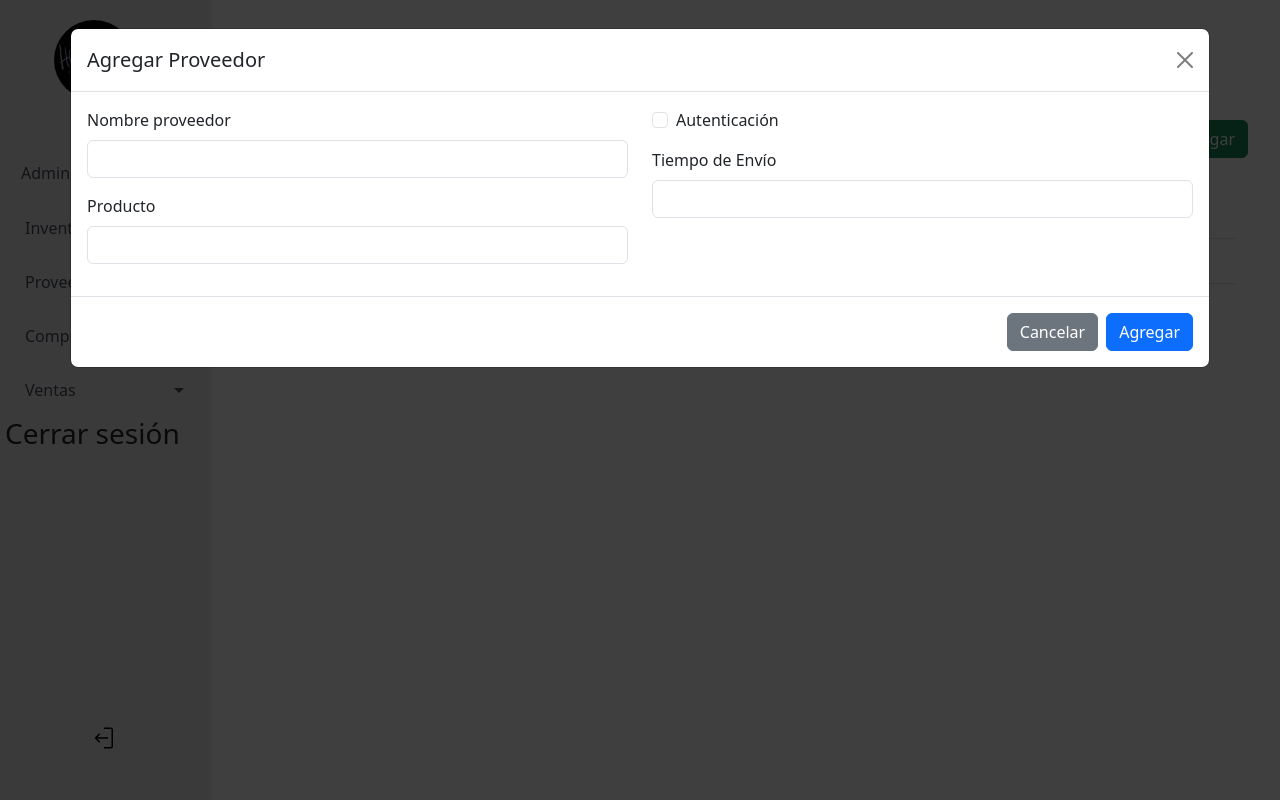
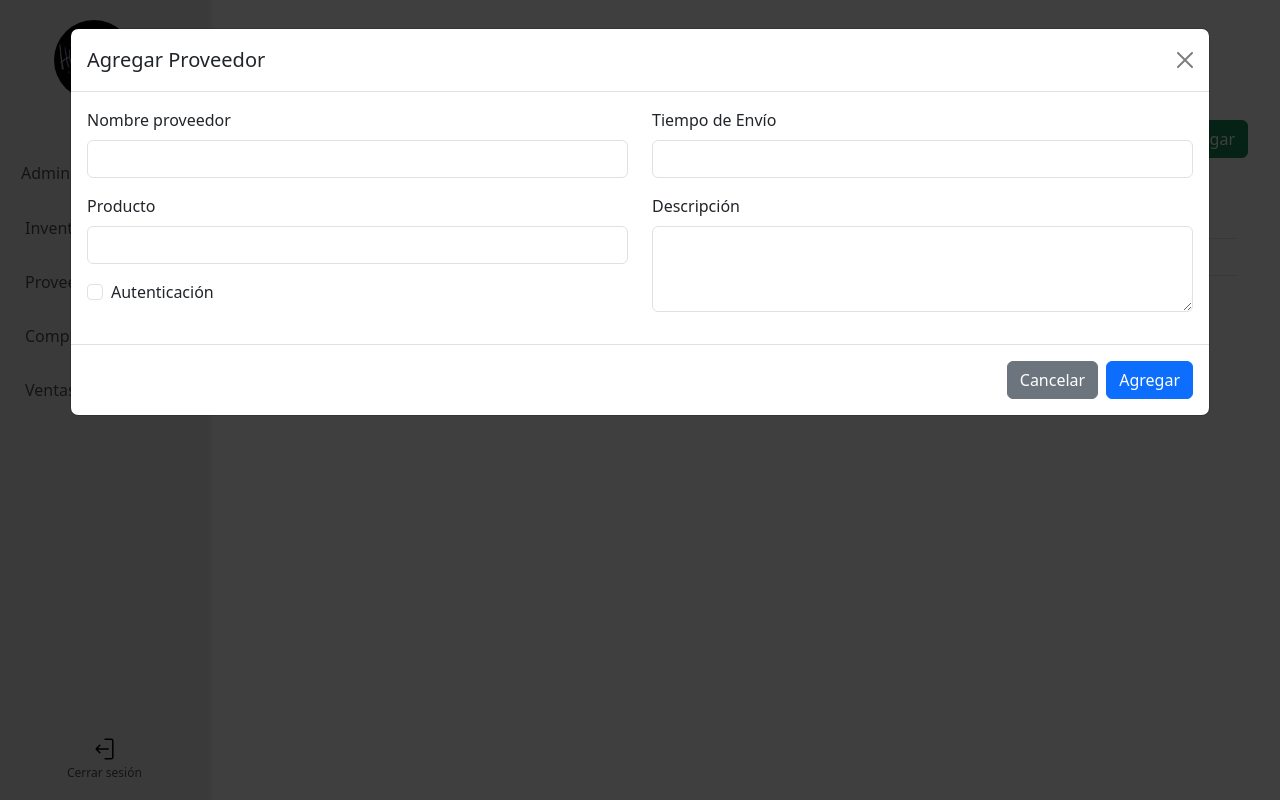
Before and after one commit to AntoCuba/Especialidad-I, a Django app: page /proveedores/ in a window 1280 px wide, after a click on "Agregar". Run offline with Django 5.2, Linux system fonts and the light colour scheme; a user stored in the database is signed in; tables that the repository leaves empty hold one stand-in row (values such as "Sample post").

Commit message:
fix: Se arregló Listar Proveedores y texto Sidebar

```diff
--- a/Especialidad/core/static/css/sidebar.css
+++ b/Especialidad/core/static/css/sidebar.css
@@ -101,3 +101,33 @@ body {
 .logo:hover {
   transform: scale(1.05);
 }
+
+.sidebar-logout-container {
+    position: absolute;
+    bottom: 20px;
+    left: 50%;
+    transform: translateX(-50%);
+    display: flex;
+    flex-direction: column;
+    align-items: center;
+    gap: 5px;
+}
+
+.logout-text {
+    font-size: 0.75rem;
+    color: var(--text-color);
+    margin: 0;
+    font-weight: 500;
+    user-select: none;
+}
+
+.btn-logout img {
+    width: 28px;
+    height: 28px;
+    transition: transform 0.3s ease;
+}
+
+.btn-logout:hover img {
+    transform: scale(1.1);
+    cursor: pointer;
+}
--- a/Especialidad/core/templates/layout.html
+++ b/Especialidad/core/templates/layout.html
@@ -69,13 +69,15 @@
                     </ul>
                 </li>
             </ul>
-            <h3> Cerrar sesión </h3>
-            <form method="post" action="{% url 'logout' %}" style="position: absolute; bottom: 50px; left: 50%; transform: translateX(-50%);">
-                {% csrf_token %}
-                <button type="submit" class="btn btn-logout" style="background: none; border: none; padding: 0;">
-                    <img src="{% static 'images/log-out-outlined-svgrepo-com.svg' %}" alt="Cerrar sesión" style="width: 24px; height: 24px;">
-                </button>
-            </form>
+            <div class="sidebar-logout-container">
+                <form method="post" action="{% url 'logout' %}">
+                    {% csrf_token %}
+                    <button type="submit" class="btn btn-logout" style="background: none; border: none; padding: 0;">
+                        <img src="{% static 'images/log-out-outlined-svgrepo-com.svg' %}" alt="Cerrar sesión" style="width: 24px; height: 24px;">
+                    </button>
+                </form>
+                <h3 class="logout-text">Cerrar sesión</h3>
+            </div>
         </aside>
         <main class="main">
             {% block content %}
--- a/Especialidad/proveedores/models.py
+++ b/Especialidad/proveedores/models.py
@@ -3,9 +3,10 @@ from django.db import models
 class Proveedor(models.Model):
 
     nombre = models.CharField(max_length=100)
-    producto = models.CharField(max_length=20)
+    producto = models.CharField(max_length=50)
     autenticacion = models.BooleanField(default=False)
     tiempo_envio = models.CharField(max_length=50)
+    descripcion = models.TextField(blank=True, null=True)
 
     def __str__(self):
         return self.nombre
--- a/Especialidad/proveedores/static/css/proveedores.css
+++ b/Especialidad/proveedores/static/css/proveedores.css
@@ -1,3 +1,17 @@
+
+td:last-child {
+  display: flex !important;
+  gap: 5px !important;
+  align-items: center !important;
+}
+
+td:last-child > * {
+  border: none !important;
+  box-shadow: none !important;
+  background: none !important;
+  margin: 0 !important;
+  padding: 0 !important;
+}
 
 td form {
   display: inline-block;
--- a/Especialidad/proveedores/static/js/proveedores.js
+++ b/Especialidad/proveedores/static/js/proveedores.js
@@ -9,6 +9,7 @@ document.addEventListener('DOMContentLoaded', function () {
                 id: button.getAttribute('data-id'),
                 nombre: button.getAttribute('data-nombre'),
                 producto: button.getAttribute('data-producto'),
+                descripcion: button.getAttribute('data-descripcion') || '',
                 autenticacion: button.getAttribute('data-autenticacion') === 'true',
                 tiempo_envio: button.getAttribute('data-tiempo-envio') || ''
             };
@@ -21,6 +22,7 @@ document.addEventListener('DOMContentLoaded', function () {
             modal.querySelector('#editarProductoProveedor').value = proveedorData.producto;
             modal.querySelector('#editarAutenticacionProveedor').checked = proveedorData.autenticacion;
             modal.querySelector('#editarTiempoEnvioProveedor').value = proveedorData.tiempo_envio;
+            modal.querySelector('#editarDescripcionProveedor').value = proveedorData.descripcion;
 
             var form = modal.querySelector('#formEditarProveedor');
             if (form) {
@@ -38,6 +40,7 @@ document.addEventListener('DOMContentLoaded', function () {
             var proveedorData = {
                 nombre: button.getAttribute('data-nombre'),
                 producto: button.getAttribute('data-producto'),
+                descripcion: button.getAttribute('data-descripcion') || '',
                 autenticacion: button.getAttribute('data-autenticacion') === 'true',
                 tiempo_envio: button.getAttribute('data-tiempo-envio') || ''
             };
@@ -47,6 +50,7 @@ document.addEventListener('DOMContentLoaded', function () {
             var modal = this;
             modal.querySelector('#verNombreProveedor').value = proveedorData.nombre;
             modal.querySelector('#verProductoProveedor').value = proveedorData.producto;
+            modal.querySelector('#verDescripcionProveedor').value = proveedorData.descripcion;
             modal.querySelector('#verAutenticacionProveedor').value = proveedorData.autenticacion ? 'Sí' : 'No';
             modal.querySelector('#verTiempoEnvioProveedor').value = proveedorData.tiempo_envio;
         });
@@ -82,4 +86,22 @@ document.addEventListener('DOMContentLoaded', function () {
             });
         }
     }
+
+    // Allow only digits and "-" in tiempo de envio inputs, no suffix added
+    function setupTiempoEnvioInput(inputId) {
+        var input = document.getElementById(inputId);
+        if (!input) return;
+
+        input.addEventListener('input', function(e) {
+            var value = input.value;
+
+            // Remove characters other than digits and "-"
+            value = value.replace(/[^0-9\-]/g, '');
+
+            input.value = value;
+        });
+    }
+
+    setupTiempoEnvioInput('agregarTiempoEnvioProveedor');
+    setupTiempoEnvioInput('editarTiempoEnvioProveedor');
 });
--- a/Especialidad/proveedores/templates/listar_proveedores.html
+++ b/Especialidad/proveedores/templates/listar_proveedores.html
@@ -40,15 +40,19 @@
                 <label for="agregarProductoProveedor" class="form-label">Producto</label>
                 <input type="text" class="form-control" id="agregarProductoProveedor" name="producto" required>
               </div>
-            </div>
-            <div class="col-md-6">
               <div class="mb-3 form-check">
                 <input type="checkbox" class="form-check-input" id="agregarAutenticacionProveedor" name="autenticacion">
                 <label class="form-check-label" for="agregarAutenticacionProveedor">Autenticación</label>
               </div>
+            </div>
+            <div class="col-md-6">
               <div class="mb-3">
                 <label for="agregarTiempoEnvioProveedor" class="form-label">Tiempo de Envío</label>
                 <input type="text" class="form-control" id="agregarTiempoEnvioProveedor" name="tiempo_envio" required>
+              </div>
+              <div class="mb-3">
+                <label for="agregarDescripcionProveedor" class="form-label">Descripción</label>
+                <textarea class="form-control" id="agregarDescripcionProveedor" name="descripcion" rows="3"></textarea>
               </div>
             </div>
           </div>
@@ -82,15 +86,16 @@
                 <td>{{ proveedor.nombre }}</td>
                 <td>{{ proveedor.producto }}</td>
                 <td>{% if proveedor.autenticacion %}Sí{% else %}No{% endif %}</td>
-                <td>{{ proveedor.tiempo_envio }}</td>
+                <td>{{ proveedor.tiempo_envio }} Días</td>
                 <td>
                 {% if user.is_superuser or user.position == "Administrador" %}
                 <a href="#" class="btn-ver-proveedor" data-bs-toggle="modal" data-bs-target="#verProveedorModal"
                     data-id="{{ proveedor.id }}"
                     data-nombre="{{ proveedor.nombre }}"
                     data-producto="{{ proveedor.producto }}"
-                    data-autenticacion="{% if proveedor.autenticacion %}Sí{% else %}No{% endif %}"
+                    data-autenticacion="{{ proveedor.autenticacion|yesno:'true,false' }}"
                     data-tiempo-envio="{{ proveedor.tiempo_envio }}"
+                    data-descripcion="{{ proveedor.descripcion|default_if_none:''|escapejs }}"
                     style="color: inherit; background: none; border: none; padding: 0; cursor: pointer;">
                     <img src="{% static 'images/eye-svgrepo-com.svg' %}" alt="Ver proveedor" style="height: 20px; width: 20px;">
                 </a>
@@ -100,6 +105,7 @@
                     data-producto="{{ proveedor.producto }}"
                     data-autenticacion="{{ proveedor.autenticacion|yesno:'true,false' }}"
                     data-tiempo-envio="{{ proveedor.tiempo_envio }}"
+                    data-descripcion="{{ proveedor.descripcion|default_if_none:''|escapejs }}"
                     style="color: inherit; background: none; border: none; padding: 0; cursor: pointer;">
                     <img src="{% static 'images/edit-ui-svgrepo-com.svg' %}" alt="Editar" style="height: 20px; width: 20px;">
                 </a>
@@ -150,6 +156,10 @@
                 <label for="verProductoProveedor" class="form-label">Producto</label>
                 <input type="text" class="form-control" id="verProductoProveedor" name="producto" readonly />
               </div>
+              <div class="mb-3">
+                <label for="verDescripcionProveedor" class="form-label">Descripción</label>
+                <textarea class="form-control" id="verDescripcionProveedor" name="descripcion" rows="3" readonly></textarea>
+              </div>
             </div>
             <div class="col-md-6">
               <div class="mb-3">
@@ -174,7 +184,7 @@
 <div class="modal fade" id="editarProveedorModal" tabindex="-1" aria-labelledby="editarProveedorModalLabel" aria-hidden="true">
   <div class="modal-dialog modal-xl">
     <div class="modal-content">
-      <form id="formEditarProveedor" method="post" action="/proveedores/editar/0/">
+  <form id="formEditarProveedor" method="post" action="">
         {% csrf_token %}
         <div class="modal-header">
           <h5 class="modal-title" id="editarProveedorModalLabel">Editar Proveedor</h5>
@@ -192,15 +202,19 @@
                 <label for="editarProductoProveedor" class="form-label">Producto</label>
                 <input type="text" class="form-control" id="editarProductoProveedor" name="producto" maxlength="100" required />
               </div>
-            </div>
-            <div class="col-md-6">
               <div class="mb-3 form-check">
                 <input type="checkbox" class="form-check-input" id="editarAutenticacionProveedor" name="autenticacion">
                 <label class="form-check-label" for="editarAutenticacionProveedor">Autenticación</label>
               </div>
+            </div>
+            <div class="col-md-6">
               <div class="mb-3">
                 <label for="editarTiempoEnvioProveedor" class="form-label">Tiempo de Envío</label>
                 <input type="text" class="form-control" id="editarTiempoEnvioProveedor" name="tiempo_envio" maxlength="50" required />
+              </div>
+              <div class="mb-3">
+                <label for="editarDescripcionProveedor" class="form-label">Descripción</label>
+                <textarea class="form-control" id="editarDescripcionProveedor" name="descripcion" rows="3" maxlength="120"></textarea>
               </div>
             </div>
           </div>
@@ -224,10 +238,11 @@
 {% block scripts %}
 {{ block.super }}  {# Conserva los scripts del template base #}
 <script>
-$(document).ready(function() {
+  $(document).ready(function() {
   function cargarModalVerProveedor(proveedor) {
     $('#verNombreProveedor').val(proveedor.nombre);
     $('#verProductoProveedor').val(proveedor.producto);
+    $('#verDescripcionProveedor').val(proveedor.descripcion);
     $('#verAutenticacionProveedor').val(proveedor.autenticacion ? 'Sí' : 'No');
     $('#verTiempoEnvioProveedor').val(proveedor.tiempo_envio);
     $('#verProveedorModal').modal('show');
@@ -239,6 +254,7 @@ $(document).ready(function() {
     $('#editarProductoProveedor').val(proveedor.producto);
     $('#editarAutenticacionProveedor').prop('checked', proveedor.autenticacion);
     $('#editarTiempoEnvioProveedor').val(proveedor.tiempo_envio);
+    $('#editarDescripcionProveedor').val(proveedor.descripcion);
     $('#editarProveedorModal').modal('show');
   }
 
@@ -248,17 +264,19 @@ $(document).ready(function() {
       id: proveedorData.id,
       nombre: proveedorData.nombre,
       producto: proveedorData.producto,
+      descripcion: proveedorData.descripcion,
       autenticacion: proveedorData.autenticacion === 'true',
       tiempo_envio: proveedorData.tiempo_envio
     });
   });
 
-  $(document).on('click', '.btn-editar-proveedor', function() {
+  $(document).on('click', '.btn-editar', function() {
     const proveedorData = $(this).data();
     cargarModalEditarProveedor({
       id: proveedorData.id,
       nombre: proveedorData.nombre,
       producto: proveedorData.producto,
+      descripcion: proveedorData.descripcion,
       autenticacion: proveedorData.autenticacion === 'true',
       tiempo_envio: proveedorData.tiempo_envio
     });
--- a/Especialidad/proveedores/views.py
+++ b/Especialidad/proveedores/views.py
@@ -17,12 +17,14 @@ def agregar_proveedor(request):
         producto = request.POST.get('producto')
         autenticacion = request.POST.get('autenticacion', 'off') == 'on'
         tiempo_envio = request.POST.get('tiempo_envio')
+        descripcion = request.POST.get('descripcion', '')
 
         Proveedor.objects.create(
             nombre=nombre,
             producto=producto,
             autenticacion=autenticacion,
-            tiempo_envio=tiempo_envio
+            tiempo_envio=tiempo_envio,
+            descripcion=descripcion
         )
         return HttpResponseRedirect(reverse('listar_proveedores'))
 
@@ -34,6 +36,7 @@ def editar_proveedor(request, proveedor_id):
         proveedor.producto = request.POST.get('producto')
         proveedor.autenticacion = request.POST.get('autenticacion', 'off') == 'on'
         proveedor.tiempo_envio = request.POST.get('tiempo_envio')
+        proveedor.descripcion = request.POST.get('descripcion', '')
         proveedor.save()
         return HttpResponseRedirect(reverse('listar_proveedores'))
 
```
Also changed, not shown: Especialidad/proveedores/migrations/0002_alter_proveedor_producto.py (added), Especialidad/proveedores/migrations/0003_proveedor_descripcion.py (added), Especialidad/ventas/migrations/0004_alter_venta_id_pedido.py (added).
